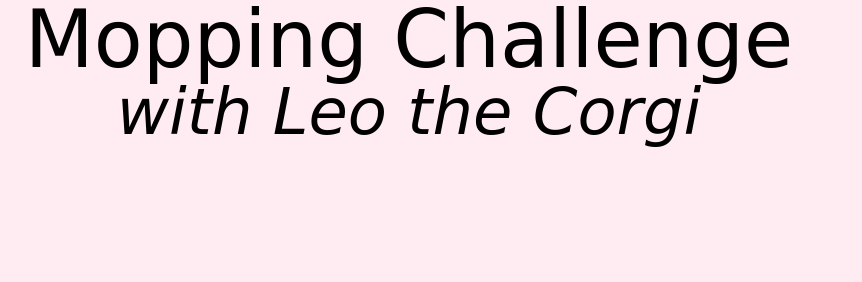
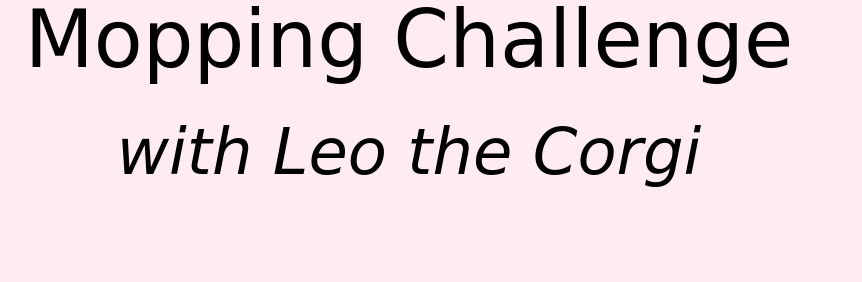
Before and after one commit to lilyzhaoyilu/moppingChallenge, a plain HTML site: page index.html in a window 1280 px wide. Shown: the top 282 px of the page, without its empty margins (231-1093 px from the left). Drawn offline with Linux system fonts and the light colour scheme.

Commit message:
update subtitle

```diff
--- a/src/stylesheet/main.css
+++ b/src/stylesheet/main.css
@@ -64,7 +64,7 @@
   font-size: calc(8vh);
   text-align: center;
   font-style: italic;
-  margin: 0 0 20vh;
+  margin: 5vh 0 20vh;
 }
 
 button{
```
